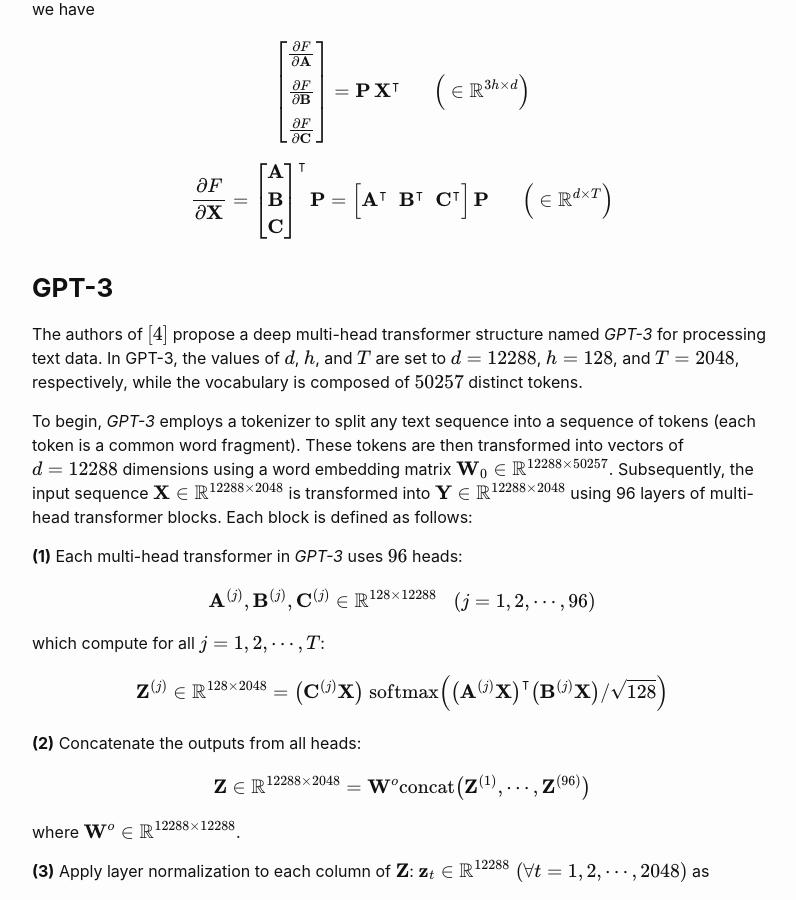
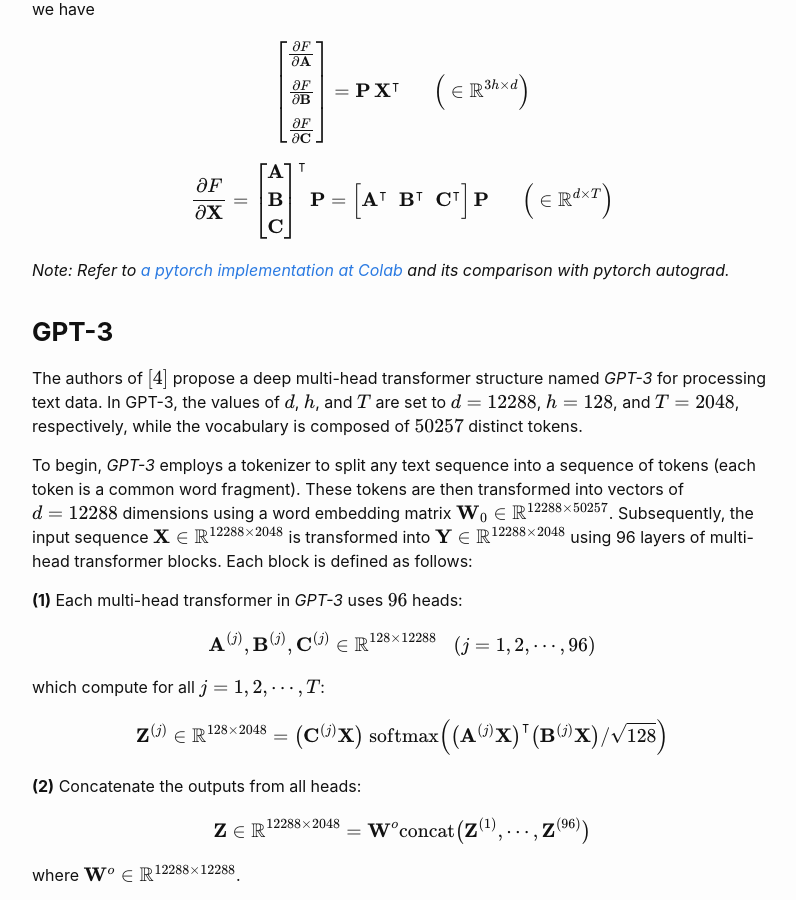
Before and after one commit to iNCML/incml.github.io, a Jekyll site: the page built from _posts/2023-03-05-Transformer-GPT.md, in a window 1280 px wide and 900 px high, scrolled down 6677 px. Shown: the whole window, without its empty margins (238-1034 px from the left). Built offline with Jekyll 4.4.1, drawn with Linux system fonts in a browser that asks for light colours; formulas are drawn with MathJax 3.

Commit message:
added the link to pytorch code at Colab

```diff
--- a/_posts/2023-03-05-Transformer-GPT.md
+++ b/_posts/2023-03-05-Transformer-GPT.md
@@ -397,6 +397,8 @@ $$
 \;\;\;\;\;\;\Big(\in \mathbb{R}^{d \times T} \Big)
 $$
 
+*Note: Refer to [a pytorch implementation at Colab](https://colab.research.google.com/drive/1-op--04cwJI2L8iPNIgNoPsJ3uPke8OB?usp=sharing) and its comparison with pytorch autograd.*
+
 ### **GPT-3**
 
 The authors of $[4]$ propose a deep multi-head transformer structure named *GPT-3* for processing text data. In GPT-3, the values of $d$, $h$, and $T$ are set to $d=12288$, $h=128$, and $T=2048$, respectively, while the vocabulary is composed of $50257$ distinct tokens.
```
